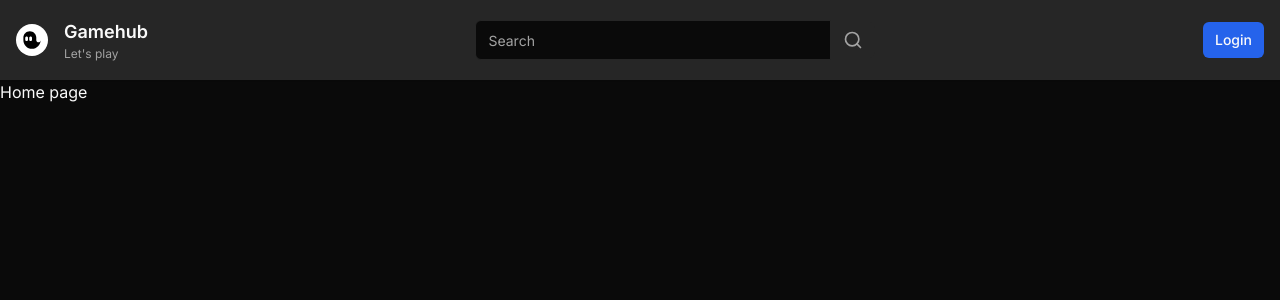
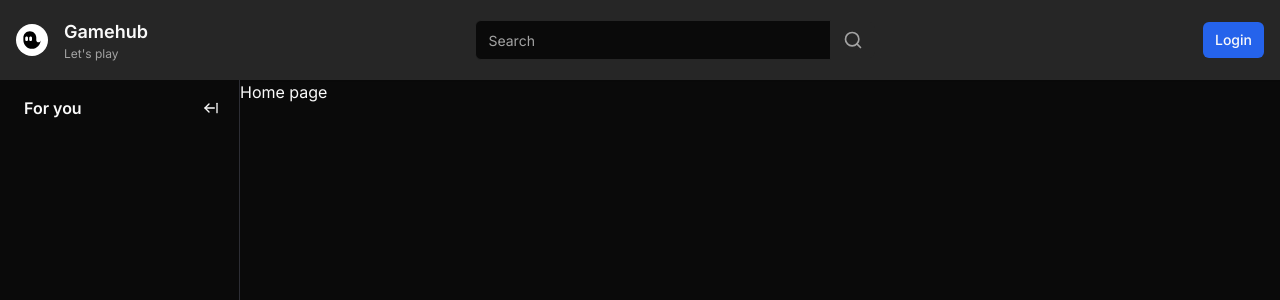
Before and after one commit to mpskala/game-hub, a Next.js app: page / in a window 1280 px wide. Shown: the top 300 px of the page. Built offline with nearby package versions, Linux system fonts and the light colour scheme; no server answers.

Commit message:
07: sidebar.

```diff
--- /dev/null
+++ b/app/(browse)/_components/container.tsx
@@ -0,0 +1,32 @@
+"use client";
+
+import { useEffect } from "react";
+import { useMediaQuery } from "usehooks-ts";
+
+import { cn } from "@/lib/utils";
+import { useSidebar } from "@/store/use-sidebar";
+
+interface ContainerProps {
+  children: React.ReactNode;
+}
+
+export const Container = ({ children }: ContainerProps) => {
+  const matches = useMediaQuery("(max-width: 1024px)");
+  const { collapsed, onCollapse, onExpand } = useSidebar((state) => state);
+
+  useEffect(() => {
+    if (matches) {
+      onCollapse();
+    } else {
+      onExpand();
+    }
+  }, [matches, onCollapse, onExpand]);
+
+  return (
+    <div
+      className={cn("flex-1", collapsed ? "ml-[70px]" : "ml-[70px] lg:ml-60")}
+    >
+      {children}
+    </div>
+  );
+};
--- /dev/null
+++ b/app/(browse)/_components/sidebar/index.tsx
@@ -0,0 +1,10 @@
+import { Toggle } from "./toggle";
+import { Wrapper } from "./wrapper";
+
+export const Sidebar = () => {
+  return (
+    <Wrapper>
+      <Toggle />
+    </Wrapper>
+  );
+};
--- /dev/null
+++ b/app/(browse)/_components/sidebar/toggle.tsx
@@ -0,0 +1,41 @@
+"use client";
+
+import { ArrowLeftFromLine, ArrowRightFromLine } from "lucide-react";
+
+import { Hint } from "@/components/hint";
+import { Button } from "@/components/ui/button";
+import { useSidebar } from "@/store/use-sidebar";
+
+export const Toggle = () => {
+  const { collapsed, onExpand, onCollapse } = useSidebar((state) => state);
+
+  const label = collapsed ? "Expand" : "Collapse";
+
+  return (
+    <>
+      {collapsed && (
+        <div className="mb-4 hidden w-full items-center justify-center pt-4 lg:flex">
+          <Hint label={label} side="right" asChild>
+            <Button onClick={onExpand} variant="ghost" className="h-auto p-2">
+              <ArrowRightFromLine className="h-4 w-4" />
+            </Button>
+          </Hint>
+        </div>
+      )}
+      {!collapsed && (
+        <div className="mb-2 flex w-full items-center p-3 pl-6">
+          <p className="font-semibold text-primary">For you</p>
+          <Hint label={label} side="right" asChild>
+            <Button
+              onClick={onCollapse}
+              className="ml-auto h-auto p-2"
+              variant="ghost"
+            >
+              <ArrowLeftFromLine className="h-4 w-4" />
+            </Button>
+          </Hint>
+        </div>
+      )}
+    </>
+  );
+};
--- /dev/null
+++ b/app/(browse)/_components/sidebar/wrapper.tsx
@@ -0,0 +1,23 @@
+"use client";
+
+import { cn } from "@/lib/utils";
+import { useSidebar } from "@/store/use-sidebar";
+
+interface WrapperProps {
+  children: React.ReactNode;
+}
+
+export const Wrapper = ({ children }: WrapperProps) => {
+  const { collapsed } = useSidebar((state) => state);
+
+  return (
+    <aside
+      className={cn(
+        "fixed left-0 z-50 flex h-full w-60 flex-col border-r border-[#2D2E35] bg-background",
+        collapsed && "w-[70px]",
+      )}
+    >
+      {children}
+    </aside>
+  );
+};
--- a/app/(browse)/layout.tsx
+++ b/app/(browse)/layout.tsx
@@ -1,10 +1,15 @@
+import { Container } from "./_components/container";
 import { Navbar } from "./_components/navbar";
+import { Sidebar } from "./_components/sidebar";
 
 const BrowseLayout = ({ children }: { children: React.ReactNode }) => {
   return (
     <>
       <Navbar />
-      <div className="flex h-full pt-20">{children}</div>
+      <div className="flex h-full pt-20">
+        <Sidebar />
+        <Container>{children}</Container>
+      </div>
     </>
   );
 };
--- /dev/null
+++ b/components/hint.tsx
@@ -0,0 +1,31 @@
+import {
+  Tooltip,
+  TooltipContent,
+  TooltipProvider,
+  TooltipTrigger,
+} from "@/components/ui/tooltip";
+
+interface HintProps {
+  label: string;
+  children: React.ReactNode;
+  asChild?: boolean;
+  side?: "top" | "bottom" | "left" | "right";
+  align?: "start" | "center" | "end";
+}
+
+export const Hint = ({ label, children, asChild, side, align }: HintProps) => {
+  return (
+    <TooltipProvider>
+      <Tooltip delayDuration={0}>
+        <TooltipTrigger asChild={asChild}>{children}</TooltipTrigger>
+        <TooltipContent
+          className="bg-white text-black"
+          side={side}
+          align={align}
+        >
+          <p className="font-semibold">{label}</p>
+        </TooltipContent>
+      </Tooltip>
+    </TooltipProvider>
+  );
+};
--- a/components/ui/icons.tsx
+++ b/components/ui/icons.tsx
@@ -21,7 +21,6 @@
         <path
           d="M-735.015,18.2416 C-735.015,424.846 -406.604,753.257 6.83586e-05,753.257 C403.477,753.257 731.888,424.846 735.016,21.3693 C731.888,121.457 650.567,199.65 550.48,199.65 C450.393,199.65 365.944,118.329 365.944,15.1139 C365.944,-422.768 365.944,225.721 365.944,-202.777 C365.944,-506.167 118.854,-753.257 -184.536,-753.257 C-487.925,-753.257 -735.015,-506.167 -735.015,-202.777 L-735.015,18.2416 Z M-460.035,-303.001 C-395.558,-303.001 -342.624,-250.465 -343.022,-185.988 L-343.022,-22.0113 C-343.022,42.4651 -395.956,95.0014 -460.035,95.0014 C-524.113,95.0014 -577.048,42.8631 -577.048,-22.0113 L-577.048,-185.988 C-577.048,-250.465 -524.511,-303.001 -460.035,-303.001 Z M-117.015,-303.001 C-52.5386,-303.001 0.395774,-250.465 -0.00222982,-185.988 L-0.00222982,-22.0113 C-0.00222982,42.4651 -52.9366,95.0014 -117.015,95.0014 C-181.093,95.0014 -234.028,42.8631 -234.028,-22.0113 L-234.028,-185.988 C-234.028,-250.465 -181.491,-303.001 -117.015,-303.001 Z "
           fill="currentColor"
-          fill-opacity="1.00"
         />
       </g>
     </svg>
--- /dev/null
+++ b/components/ui/tooltip.tsx
@@ -0,0 +1,30 @@
+"use client"
+
+import * as React from "react"
+import * as TooltipPrimitive from "@radix-ui/react-tooltip"
+
+import { cn } from "@/lib/utils"
+
+const TooltipProvider = TooltipPrimitive.Provider
+
+const Tooltip = TooltipPrimitive.Root
+
+const TooltipTrigger = TooltipPrimitive.Trigger
+
+const TooltipContent = React.forwardRef<
+  React.ElementRef<typeof TooltipPrimitive.Content>,
+  React.ComponentPropsWithoutRef<typeof TooltipPrimitive.Content>
+>(({ className, sideOffset = 4, ...props }, ref) => (
+  <TooltipPrimitive.Content
+    ref={ref}
+    sideOffset={sideOffset}
+    className={cn(
+      "z-50 overflow-hidden rounded-md border bg-popover px-3 py-1.5 text-sm text-popover-foreground shadow-md animate-in fade-in-0 zoom-in-95 data-[state=closed]:animate-out data-[state=closed]:fade-out-0 data-[state=closed]:zoom-out-95 data-[side=bottom]:slide-in-from-top-2 data-[side=left]:slide-in-from-right-2 data-[side=right]:slide-in-from-left-2 data-[side=top]:slide-in-from-bottom-2",
+      className
+    )}
+    {...props}
+  />
+))
+TooltipContent.displayName = TooltipPrimitive.Content.displayName
+
+export { Tooltip, TooltipTrigger, TooltipContent, TooltipProvider }
--- a/package.json
+++ b/package.json
@@ -14,6 +14,7 @@
     "@clerk/themes": "^1.7.9",
     "@prisma/client": "^5.7.0",
     "@radix-ui/react-slot": "^1.0.2",
+    "@radix-ui/react-tooltip": "^1.0.7",
     "class-variance-authority": "^0.7.0",
     "clsx": "^2.0.0",
     "lucide-react": "^0.295.0",
@@ -25,7 +26,9 @@
     "react-dom": "^18",
     "svix": "^1.15.0",
     "tailwind-merge": "^2.1.0",
-    "tailwindcss-animate": "^1.0.7"
+    "tailwindcss-animate": "^1.0.7",
+    "usehooks-ts": "^2.9.1",
+    "zustand": "^4.4.7"
   },
   "devDependencies": {
     "@types/node": "^20",
--- /dev/null
+++ b/store/use-sidebar.ts
@@ -0,0 +1,13 @@
+import { create } from "zustand";
+
+interface SidebarStore {
+  collapsed: boolean;
+  onExpand: () => void;
+  onCollapse: () => void;
+}
+
+export const useSidebar = create<SidebarStore>((set) => ({
+  collapsed: false,
+  onExpand: () => set(() => ({ collapsed: false })),
+  onCollapse: () => set(() => ({ collapsed: true })),
+}));
```
Also changed, not shown: 1 other file (tests, documents, lock files or other folders).
